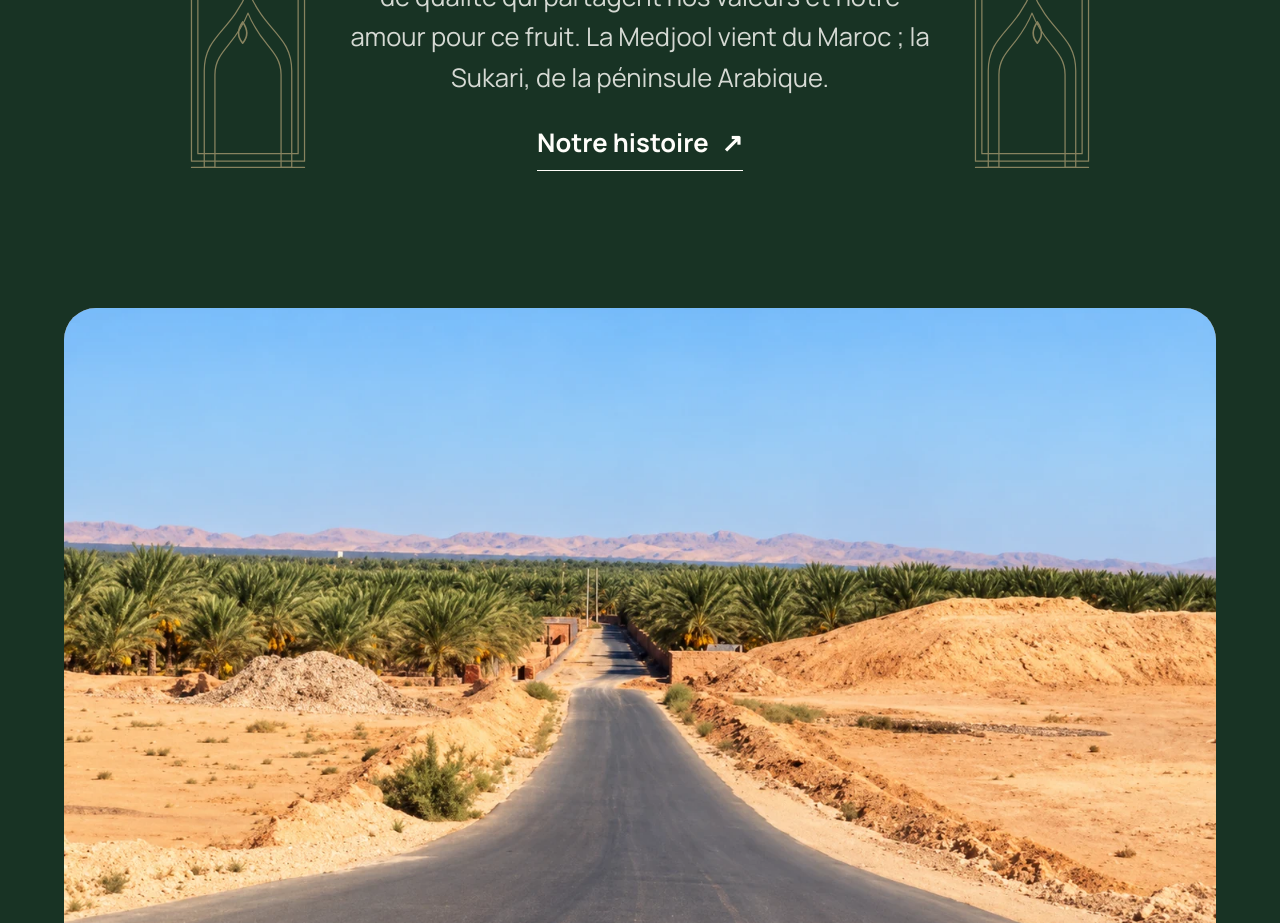
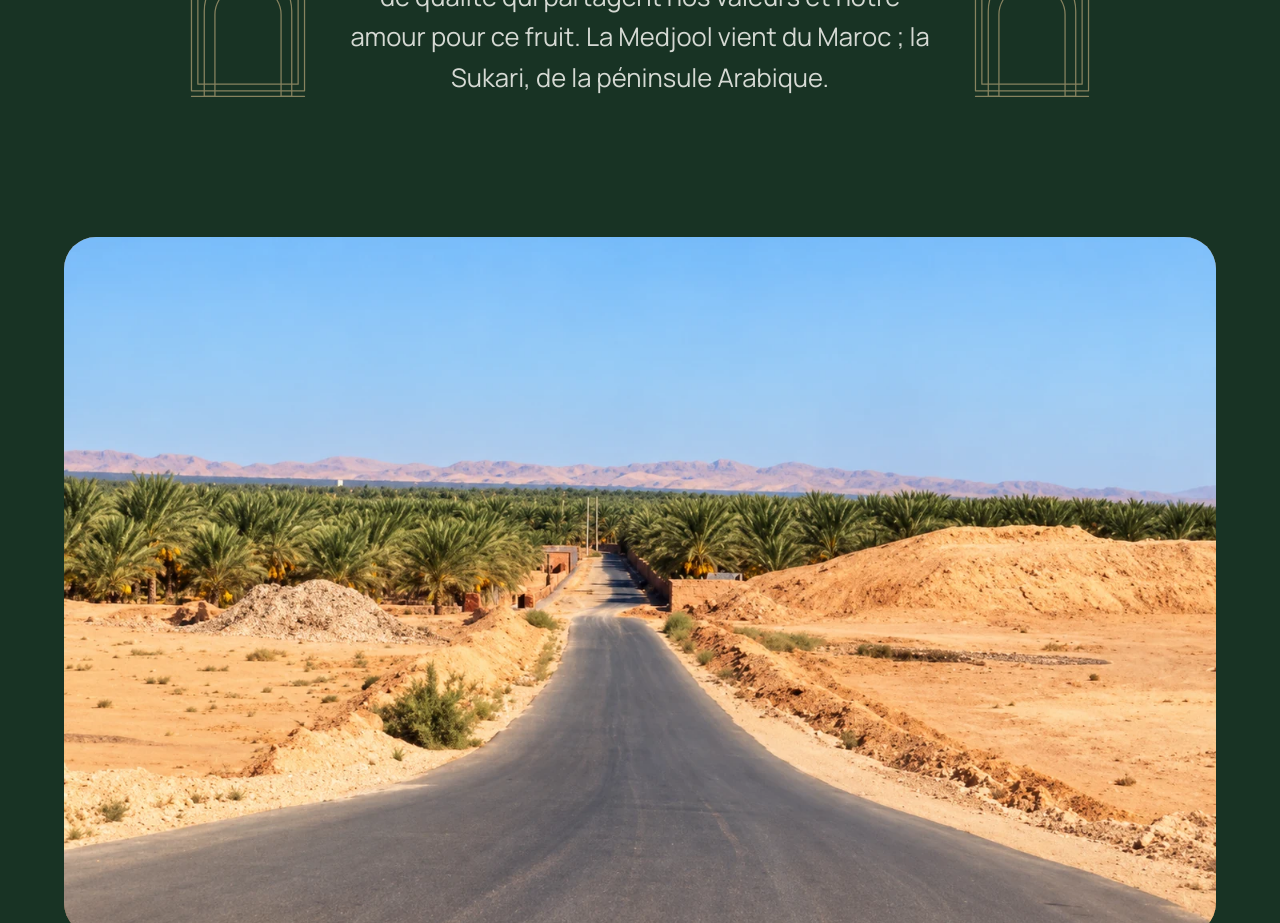
Before and after one commit to dev75008/sonedis, a React (Vite) app: page / in a window 1280 px wide. Shown: the part 1480-2403 px from the top of the page. Built offline with nearby package versions, Linux system fonts and the light colour scheme.

Commit message:
fix: remove story block footer link

```diff
--- a/src/pages/HomePage.tsx
+++ b/src/pages/HomePage.tsx
@@ -194,9 +194,6 @@ export default function HomePage() {
             <h2>{t('about.title')}</h2>
             <div className="home-intro__copy">
               <p>{t('about.body')}</p>
-              <Link className="text-link" to={language === 'en' ? '/en/about' : '/about'}>
-                {t('about.link')} <span aria-hidden="true">↗</span>
-              </Link>
             </div>
           </div>
           <figure className="home-intro__visual">
```
Also changed, not shown: 1 other file (tests, documents, lock files or other folders).
